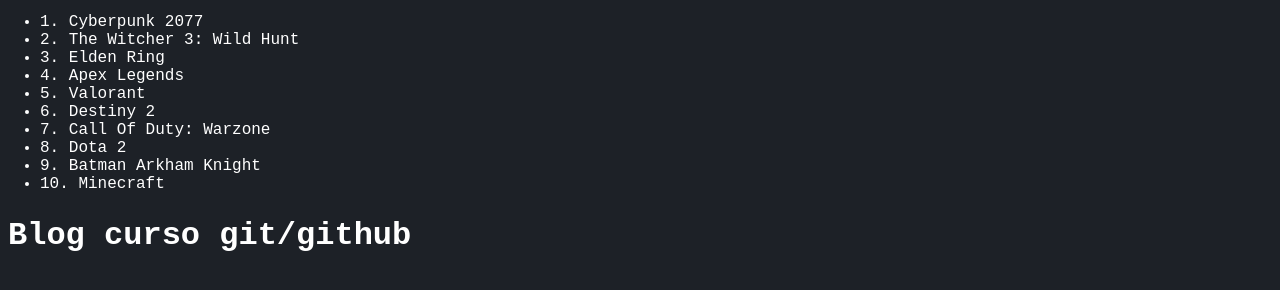
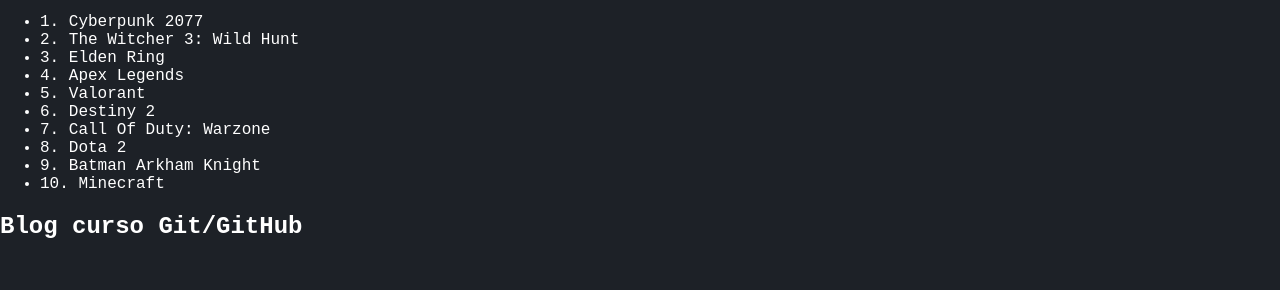
Before and after one commit to Jorge-Fernandez-Varela/Curso_git, a plain HTML site: page index.html in a window 1280 px wide. Shown: the part 136-426 px from the top of the page. Drawn offline with Linux system fonts and the light colour scheme; a web font is replaced by a local one.

Commit message:
Change the subtitle

```diff
--- a/index.html
+++ b/index.html
@@ -30,6 +30,6 @@
         <li>9. Batman Arkham Knight</li>
         <li>10. Minecraft</li>
     </ul>
-    <h1>Blog curso git/github</h1>
+    <h2>Blog curso Git/GitHub</h2>
 </body>
 </html>
```
